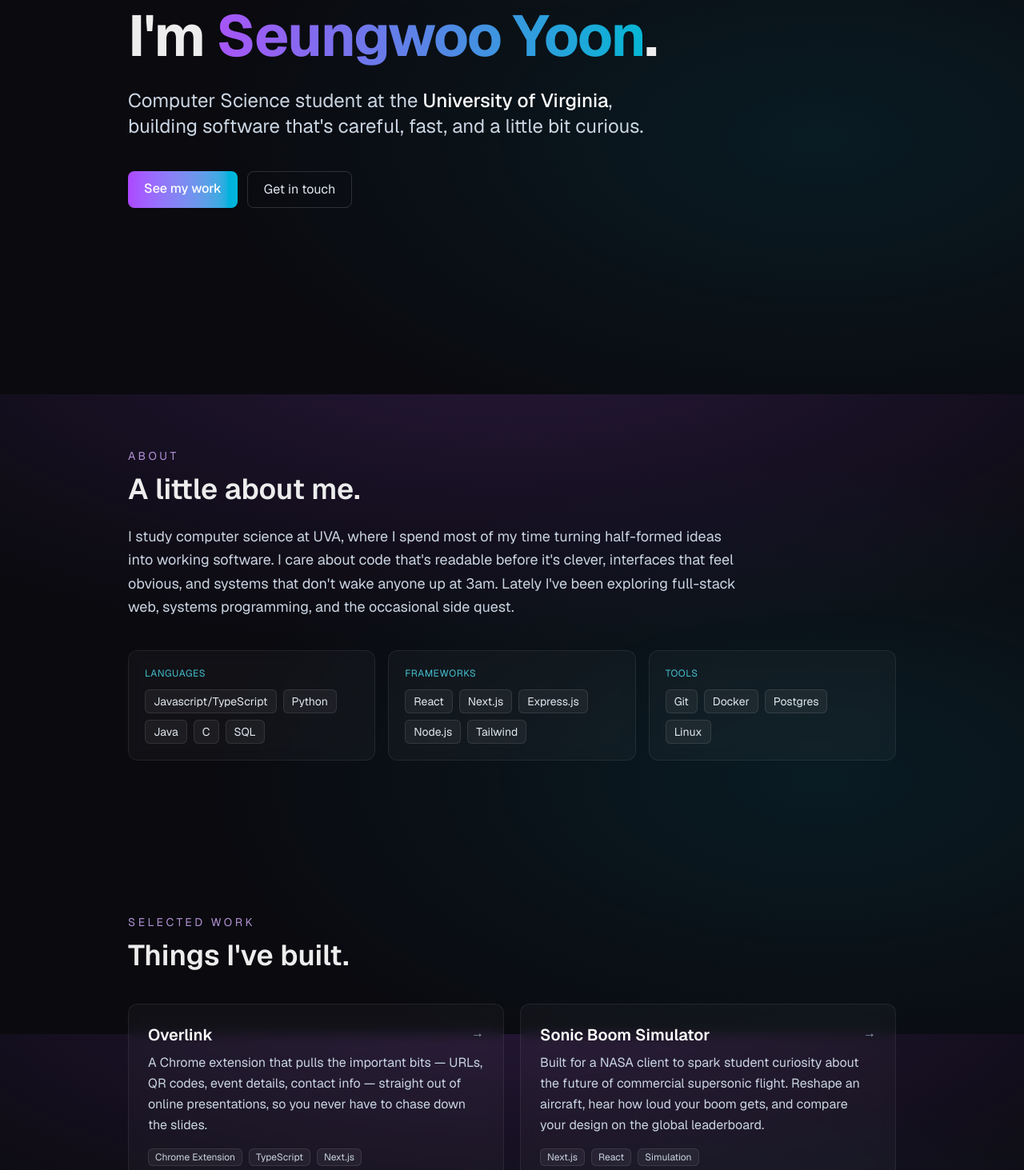
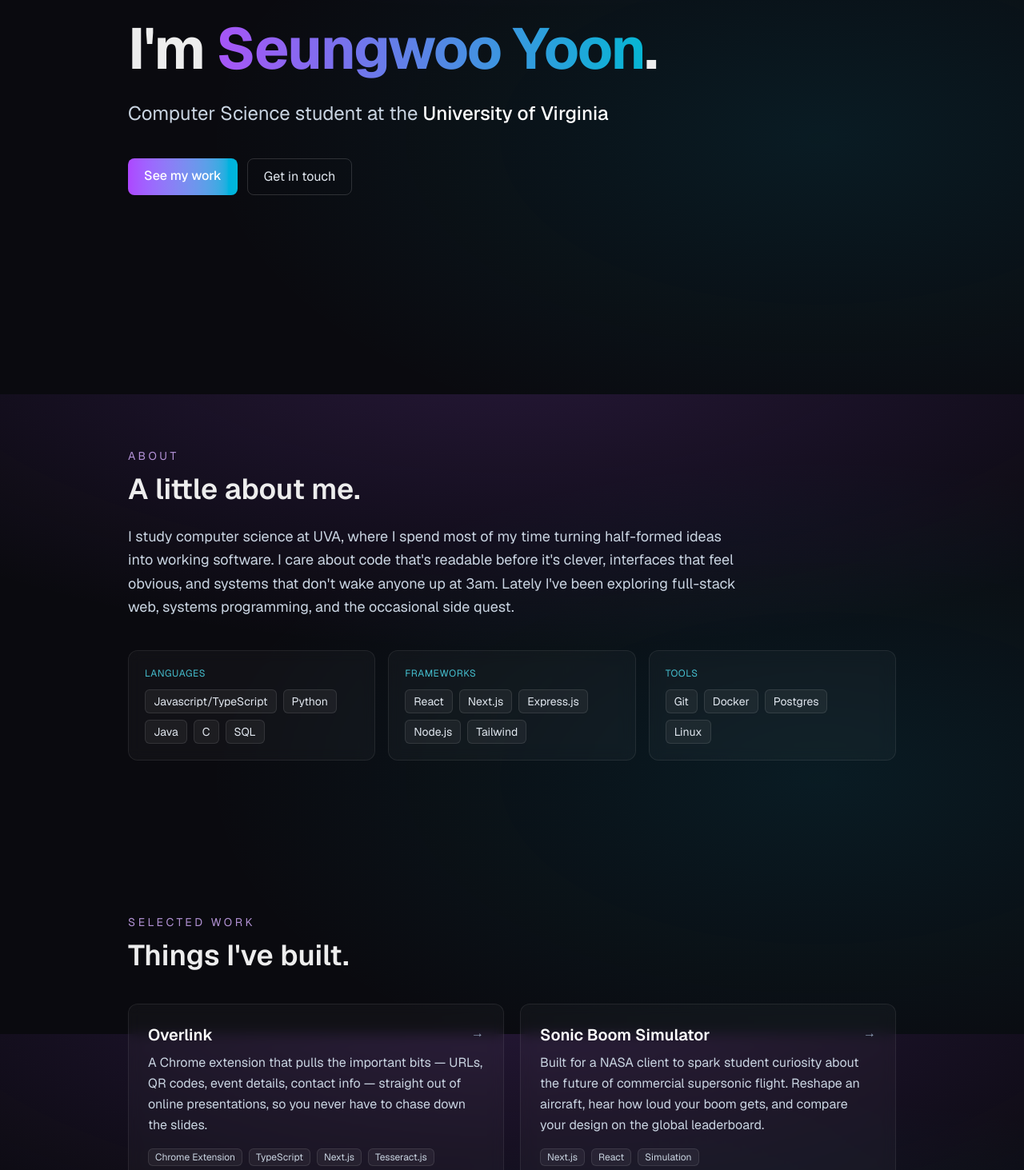
Before and after one commit to SeungwooDY/portfolio, a Next.js app: page / in a window 1280 px wide. Shown: the part 307-1770 px from the top of the page at 80% size. Built offline with nearby package versions, Linux system fonts and the light colour scheme.

Commit message:
links open in new tab

```diff
--- a/app/page.tsx
+++ b/app/page.tsx
@@ -11,7 +11,7 @@ const projects = [
     title: "Overlink",
     blurb:
       "A Chrome extension that pulls the important bits — URLs, QR codes, event details, contact info — straight out of online presentations, so you never have to chase down the slides.",
-    stack: ["Chrome Extension", "TypeScript", "Next.js"],
+    stack: ["Chrome Extension", "TypeScript", "Next.js", "Tesseract.js", "Claude API"],
     href: "https://overlink-web.vercel.app/",
   },
   {
@@ -38,8 +38,7 @@ export default function Home() {
           </h1>
           <h2 className="mt-5 text-lg sm:text-2xl text-slate-300 max-w-2xl">
             Computer Science student at the{" "}
-            <span className="text-white font-medium">University of Virginia</span>,
-            building software that&apos;s careful, fast, and a little bit curious.
+            <span className="text-white font-medium">University of Virginia</span>
           </h2>
           <div className="mt-10 flex flex-wrap gap-3">
             <a
@@ -108,6 +107,8 @@ export default function Home() {
               <a
                 key={p.title}
                 href={p.href}
+                target="_blank"
+                rel="noopener noreferrer"
                 className="card rounded-xl p-6 block group"
               >
                 <div className="flex items-start justify-between">
@@ -155,12 +156,16 @@ export default function Home() {
             </a>
             <a
               href="https://github.com/SeungwooDY"
+              target="_blank"
+              rel="noopener noreferrer"
               className="px-5 py-2.5 rounded-lg border border-white/15 text-slate-200 hover:bg-white/5 transition"
             >
               GitHub
             </a>
             <a
               href="https://www.linkedin.com/in/seungwoo-yoon/"
+              target="_blank"
+              rel="noopener noreferrer"
               className="px-5 py-2.5 rounded-lg border border-white/15 text-slate-200 hover:bg-white/5 transition"
             >
               LinkedIn
```
